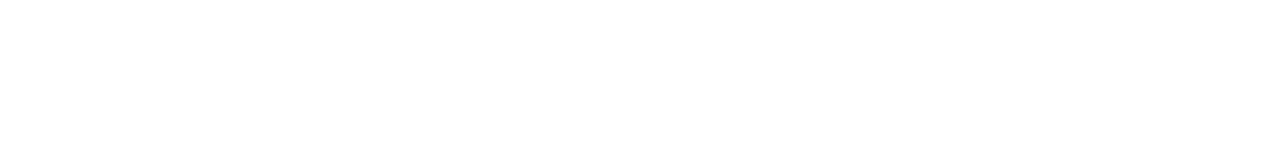
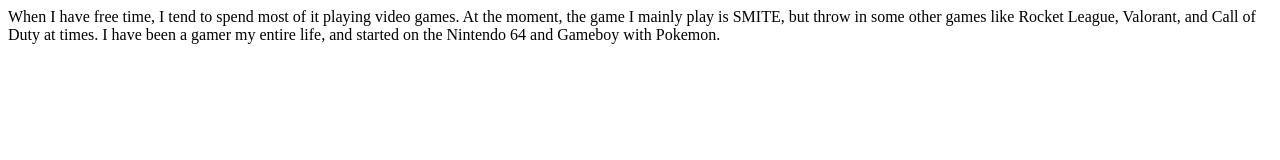
Before and after one commit to garpowta/mi349_final, a plain HTML site: page About.html in a window 1280 px wide. Drawn offline with Linux system fonts and the light colour scheme.

Commit message:
more context

```diff
--- a/About.html
+++ b/About.html
@@ -8,6 +8,14 @@
     <title>About Me</title>
 </head>
 <body>
+    <section>
+        When I have free time, I tend to spend most of it playing video games.
+        At the moment, the game I mainly play is SMITE, but throw in some other games
+        like Rocket League, Valorant, and Call of Duty at times.  I have been a gamer
+        my entire life, and started on the Nintendo 64 and Gameboy with Pokemon.
+
+
+    </section>
 
 </body>
 </html>
```
Also changed, not shown: index.html (+0 -1 lines).
